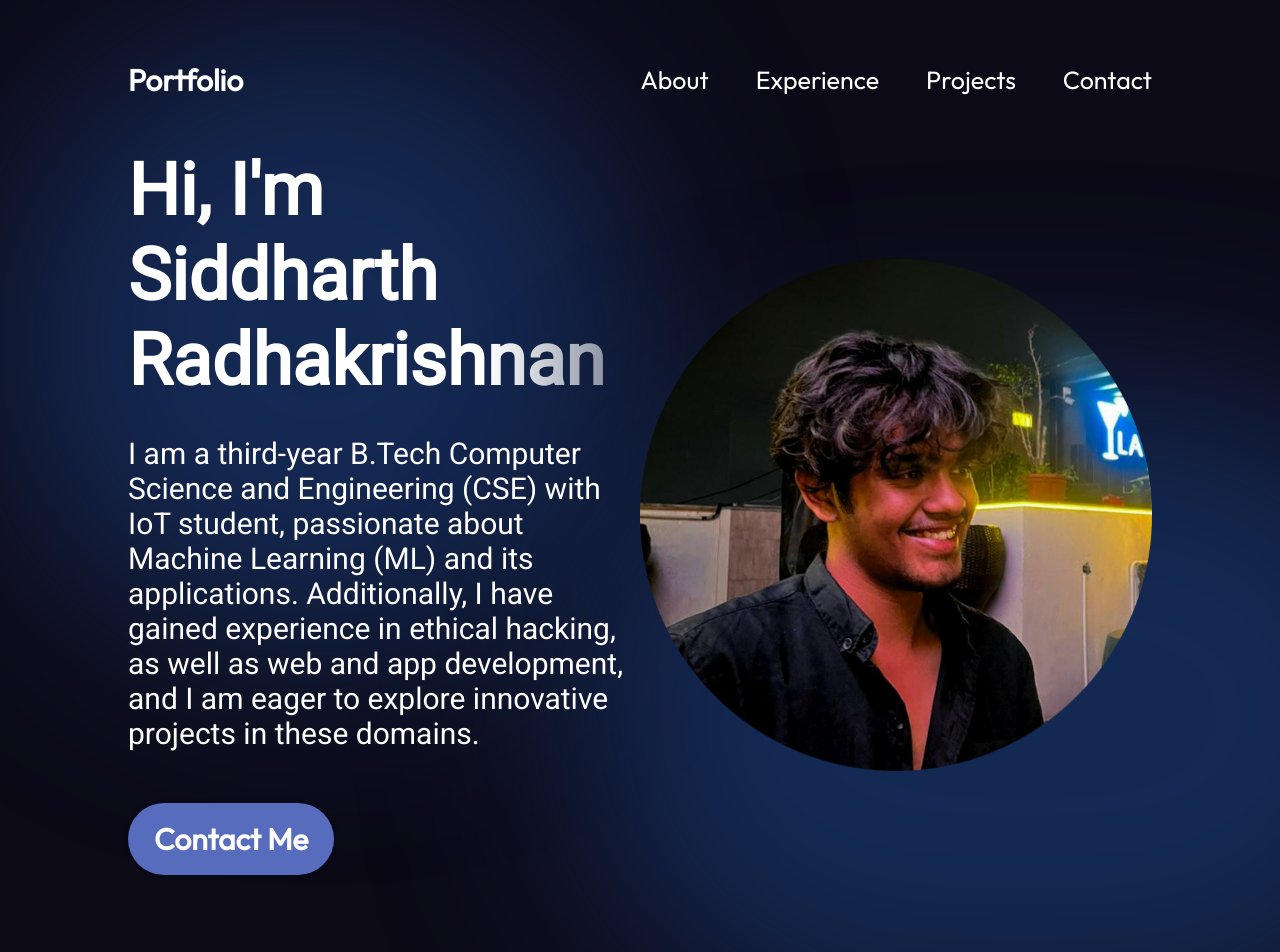
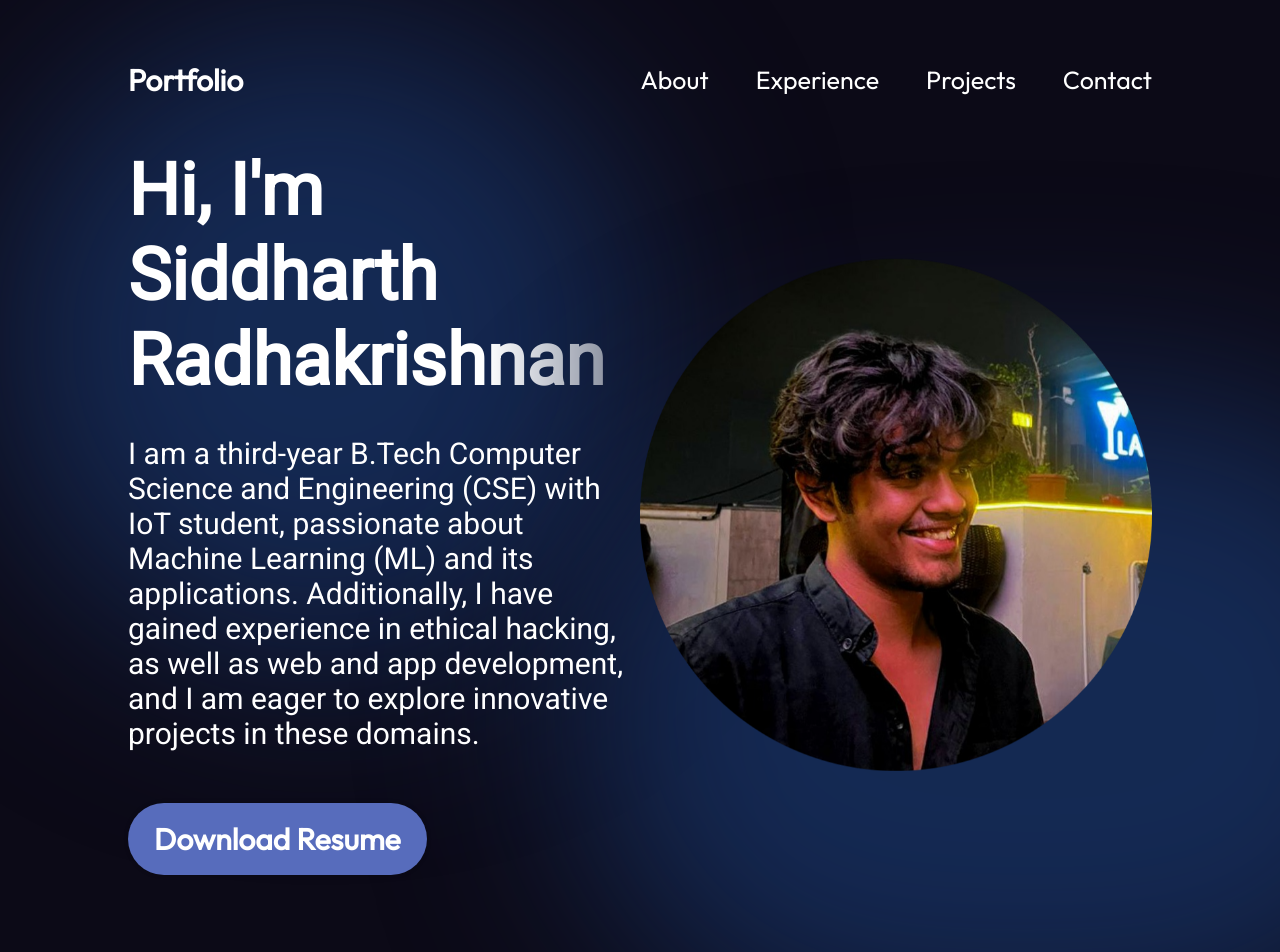
Before and after one commit to Sdkrsn/my_portfolio, a React (Vite) app: page / in a window 1280 px wide. Shown: the top 952 px of the page. Built offline with nearby package versions, Linux system fonts and the light colour scheme.

Commit message:
Download resume feature

```diff
--- a/src/components/Hero/Hero.jsx
+++ b/src/components/Hero/Hero.jsx
@@ -12,8 +12,8 @@ export const Hero = () => {
         Additionally, I have gained experience in ethical hacking, as well as web and app development, and I am eager to explore innovative projects in these domains.
 
         </p>
-        <a href="mailto:myemail@email.com" className={styles.contactBtn}>
-          Contact Me
+        <a href="/Sid_resume.pdf" download="Siddharth_Resume" className={styles.contactBtn}>
+          Download Resume
         </a>
       </div>
       <img
```
Also changed, not shown: 1 other file (tests, documents, lock files or other folders).
